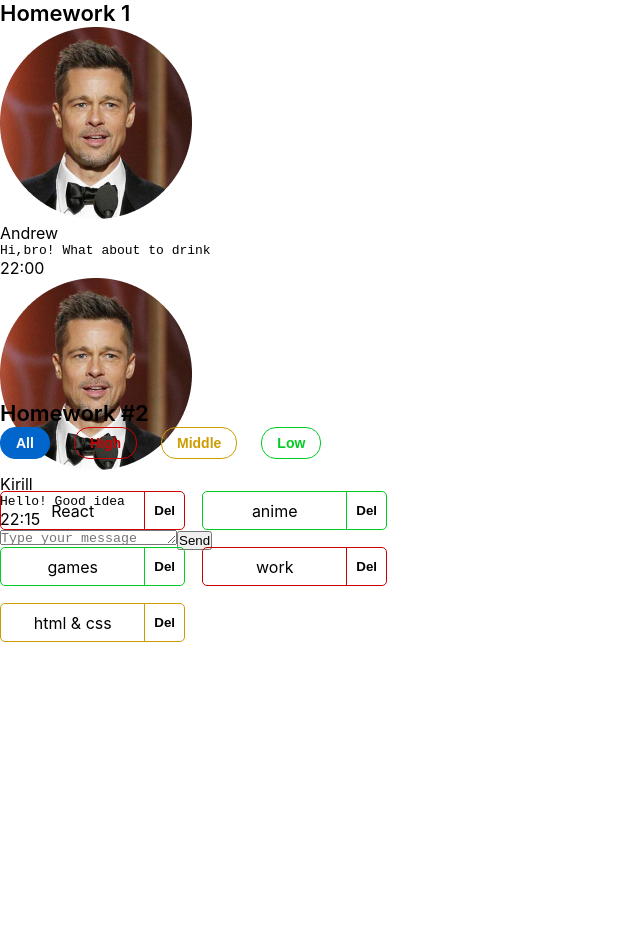
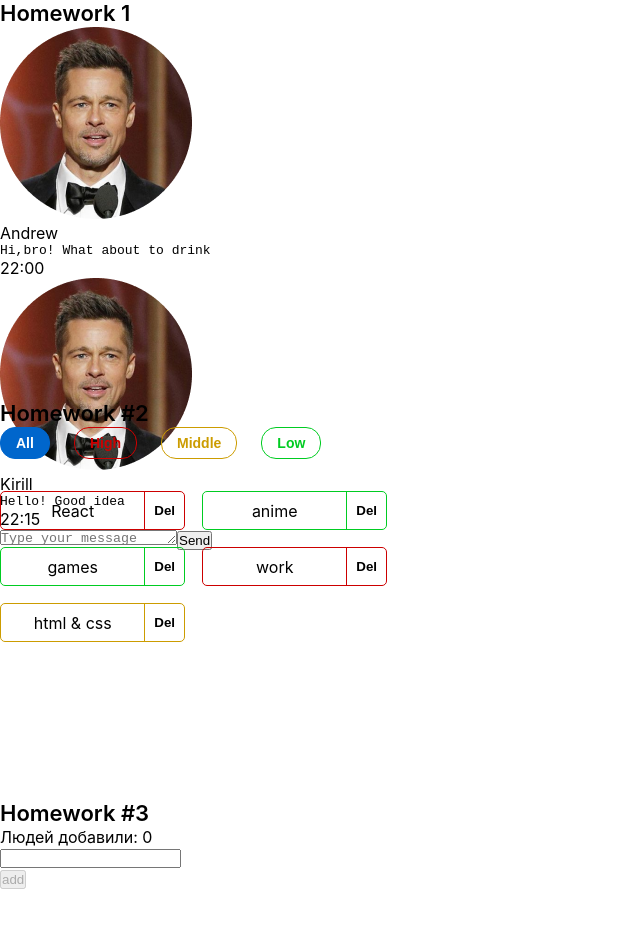
Before and after one commit to AndreiKastsiukovich/Homework, a React (Create React App) app: page /#/ in a window 1280 px wide. Shown: the top 928 px of the page, without its empty margins (0-640 px from the left). Before the commit the page ends 800 px from the top, so only its background shows below. Built offline with nearby package versions, Linux system fonts and the light colour scheme.

Commit message:
Commit-1

```diff
--- a/package.json
+++ b/package.json
@@ -14,7 +14,7 @@
     "@types/node": "16.11.56",
     "@types/react": "18.0.17",
     "@types/react-dom": "18.0.6",
-    "@types/uuid": "8.3.4",
+    "@types/uuid": "^9.0.0",
     "axios": "0.27.2",
     "gh-pages": "^5.0.0",
     "react": "18.2.0",
@@ -24,7 +24,7 @@
     "react-scripts": "5.0.1",
     "redux": "4.2.0",
     "typescript": "4.7.4",
-    "uuid": "9.0.0",
+    "uuid": "^9.0.0",
     "web-vitals": "2.1.4"
   },
   "scripts": {
--- a/src/s1-main/App.tsx
+++ b/src/s1-main/App.tsx
@@ -2,13 +2,14 @@ import React from 'react'
 import s from './App.module.css'
 import HW1 from '../s2-homeworks/hw01/HW1'
 import HW2 from "../s2-homeworks/hw02/HW2";
+import HW3 from "../s2-homeworks/hw03/HW3";
 
 function App() {
     return (
         <div className={s.App}>
             <HW1/>
             <HW2/>
-            {/*<HW3/>*/}
+            <HW3/>
             {/*<HW4/>*/}
 
             {/*при выполнении дз 5 и более - закомментировать здесь дз 1-4, так как они есть внутри дз 5*/}
--- a/src/s2-homeworks/hw02/HW2.tsx
+++ b/src/s2-homeworks/hw02/HW2.tsx
@@ -61,6 +61,7 @@ function HW2() {
     const [filter, setFilter] = useState<FilterType>('all')
 
     const filteredAffairs = filterAffairs(affairs, filter)
+
     const deleteAffairCallback = (_id: number) => {// need to fix any
         setAffairs(deleteAffair(affairs,_id))
         // need to fix
--- a/src/s2-homeworks/hw03/Greeting.tsx
+++ b/src/s2-homeworks/hw03/Greeting.tsx
@@ -2,14 +2,14 @@ import React, {ChangeEvent, KeyboardEvent} from 'react'
 import s from './Greeting.module.css'
 
 type GreetingPropsType = {
-    name: any // need to fix any
-    setNameCallback: any // need to fix any
-    addUser: any // need to fix any
-    onBlur: any // need to fix any
-    onEnter: any // need to fix any
-    error: any // need to fix any
-    totalUsers: any // need to fix any
-    lastUserName?: any // need to fix any
+    name: string // need to fix any
+    setNameCallback: (event:ChangeEvent<HTMLInputElement>)=>void // need to fix any
+    addUser: ()=>void // need to fix any
+    onBlur: ()=>void // need to fix any
+    onEnter: (event: KeyboardEvent<HTMLInputElement>)=>void // need to fix any
+    error: string|null // need to fix any
+    totalUsers:number // need to fix any
+    lastUserName?: string // need to fix any
 }
 
 // презентационная компонента (для верстальщика)
@@ -25,7 +25,7 @@ const Greeting: React.FC<GreetingPropsType> = (
         lastUserName,
     } // деструктуризация пропсов
 ) => {
-    const inputClass = s.errorInput // need to fix with (?:)
+    const inputClass = s.errorInput// need to fix with (?:)
 
     return (
         <div id={'hw3-form'} className={s.greetingForm}>
--- a/src/s2-homeworks/hw03/GreetingContainer.tsx
+++ b/src/s2-homeworks/hw03/GreetingContainer.tsx
@@ -3,18 +3,30 @@ import Greeting from './Greeting'
 import { UserType } from './HW3'
 
 type GreetingContainerPropsType = {
-    users: any // need to fix any
-    addUserCallback: any // need to fix any
+    users: UserType[] // need to fix any
+    addUserCallback: (name:string)=>void // need to fix any
 }
 
-export const pureAddUser = (name: any, setError: any, setName: any, addUserCallback: any) => {
+export const pureAddUser = (name: string, setError: (error:string|null)=>void, setName: (name:string)=>void, addUserCallback: (name:string)=>void) => {
+    if(name === ''){
+        setError('Ошибка! Введите имя!')
+    }else{
+        addUserCallback(name.trim())
+        setName('')
+    }
     // если имя пустое - показать ошибку, иначе - добавить юзера и очистить инпут
 }
 
-export const pureOnBlur = (name: any, setError: any) => { // если имя пустое - показать ошибку
+export const pureOnBlur = (name: string, setError: (error:string|null)=>void) => {
+    if(name === ''){
+        setError('Ошибка! Введите имя!')
+    }// если имя пустое - показать ошибку
 }
 
-export const pureOnEnter = (e: any, addUser: any) => { // если нажата кнопка Enter - добавить
+export const pureOnEnter = (event:KeyboardEvent<HTMLInputElement>, addUser: ()=>void) => {
+    if(event.key === 'Enter'){
+        addUser()
+    }// если нажата кнопка Enter - добавить
 }
 
 // более простой и понятный для новичков
@@ -26,11 +38,11 @@ const GreetingContainer: React.FC<GreetingContainerPropsType> = ({
     addUserCallback,
 }) => {
     // деструктуризация пропсов
-    const [name, setName] = useState<any>('') // need to fix any
-    const [error, setError] = useState<any>('') // need to fix any
+    const [name, setName] = useState<string>('') // need to fix any
+    const [error, setError] = useState<string|null>('') // need to fix any
 
-    const setNameCallback = (e: any) => { // need to fix any
-        setName('some name') // need to fix
+    const setNameCallback = (event: ChangeEvent<HTMLInputElement>) => {// need to fix any
+        setName(event.currentTarget.value) // need to fix
 
         error && setError('')
     }
@@ -42,12 +54,12 @@ const GreetingContainer: React.FC<GreetingContainerPropsType> = ({
         pureOnBlur(name, setError)
     }
 
-    const onEnter = (e: any) => {
-        pureOnEnter(e, addUser)
+    const onEnter = (event: KeyboardEvent<HTMLInputElement>) => {
+        pureOnEnter(event, addUser)
     }
 
-    const totalUsers = 0 // need to fix
-    const lastUserName = 'some name' // need to fix
+    const totalUsers = users.length // need to fix
+    const lastUserName = users.length ? users[users.length-1].name:''// need to fix
 
     return (
         <Greeting
--- a/src/s2-homeworks/hw03/HW3.tsx
+++ b/src/s2-homeworks/hw03/HW3.tsx
@@ -19,20 +19,20 @@ import GreetingContainer from './GreetingContainer'
 
 // types
 export type UserType = {
-    _id: any // need to fix any
-    name: any // need to fix any
+    _id: string
+    name: string
 }
 
-export const pureAddUserCallback = (name: any, setUsers: any, users: any) => { // need to fix any
-    const user = { // need to fix
-    }
-    setUsers([...users, user])
+export const pureAddUserCallback = (name: string, setUsers: (users:UserType[])=>void, users: UserType[]) => {
+    let newUsers = {_id: v1(), name: name}
+    setUsers([...users, newUsers])
+
 }
 
 const HW3 = () => {
-    const [users, setUsers] = useState<any>([]) // need to fix any
+    const [users, setUsers] = useState<UserType[]>([]) // need to fix any
 
-    const addUserCallback = (name: any) => { // need to fix any
+    const addUserCallback = (name: string) => { // need to fix any
         pureAddUserCallback(name, setUsers, users)
     }
 
```
Also changed, not shown: 1 other file (tests, documents, lock files or other folders).
